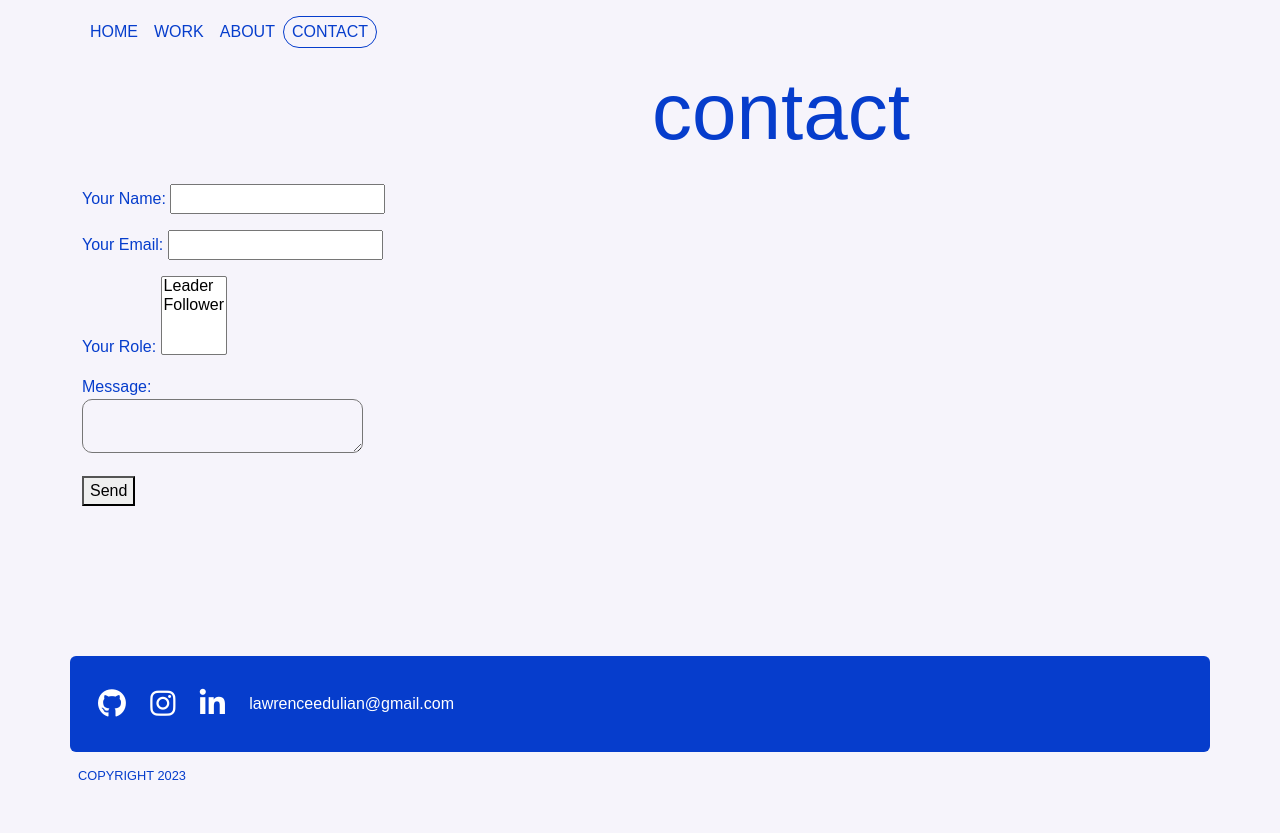
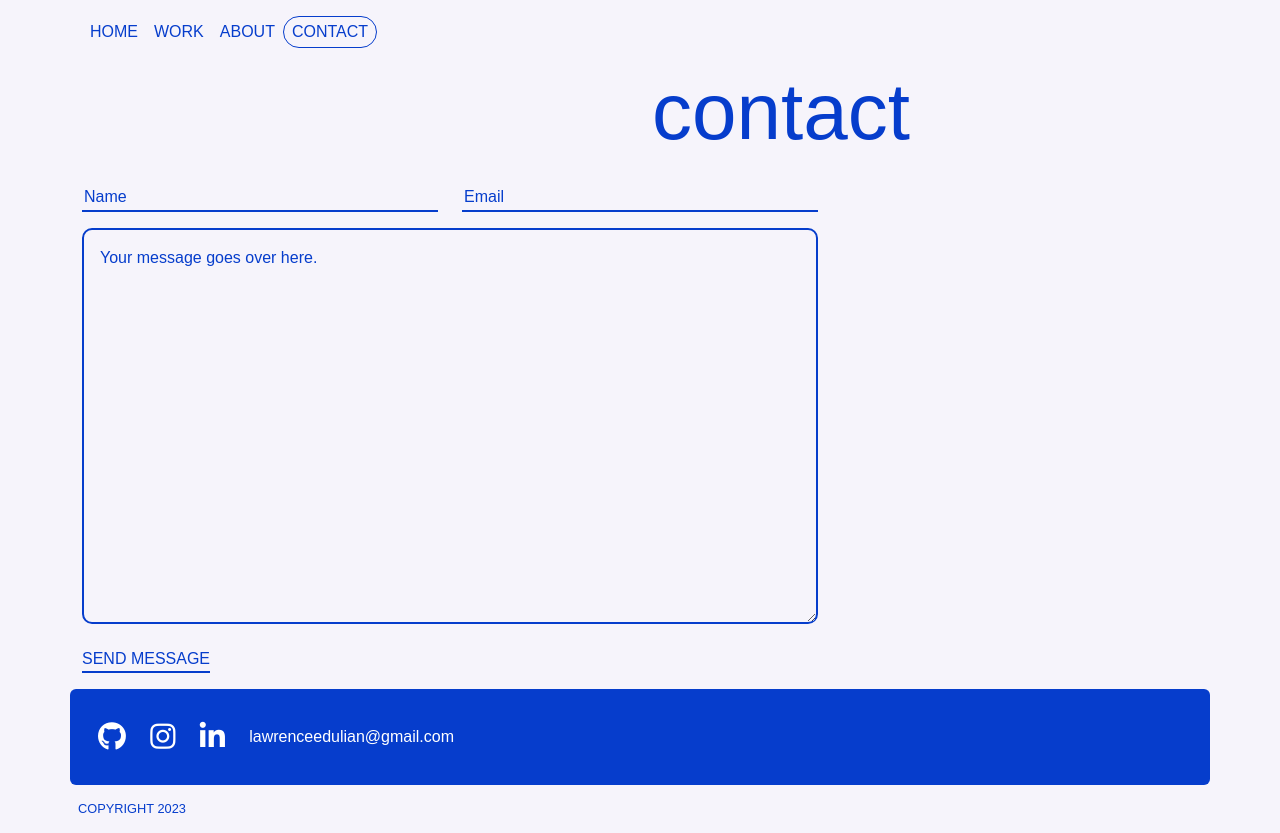
Before and after one commit to lawrencedulian/my-portfolio, a Vue app: page /contact in a window 1280 px wide. Before the commit the page ends 800 px from the top, so only its background shows below. Built offline with nearby package versions, Linux system fonts and the light colour scheme.

Commit message:
fix: contact form add vercel and fontawesome

```diff
--- a/src/pages/ContactPage.vue
+++ b/src/pages/ContactPage.vue
@@ -1,6 +1,33 @@
 <script>
 export default {
     name: "ContactPage",
+    methods: {
+        submitContactForm: function () {
+            const formData = new FormData(document.getElementById('contact'));
+
+            fetch('/api/contact', {
+                method: 'POST',
+                body: formData
+            })
+                .then(response => {
+                    if (response.ok) {
+                        console.log('Contact form submitted successfully');
+                        // Display a success message
+                        alert('Your message has been sent successfully.');
+                        // Clear the form fields
+                        document.getElementById('contact').reset();
+                    } else {
+                        throw new Error('An error occurred while sending your message.');
+                    }
+                })
+                .catch(error => {
+                    console.error('Error sending contact form:', error);
+                    // Handle any errors
+                    alert('An error occurred while sending your message. Please try again later.');
+                });
+        }
+    }
+
 };
 </script>
 
@@ -17,28 +44,8 @@ export default {
         <section class="contact-form mt-3">
             <div class="row">
                 <div class="col-12 col-lg-8 col-md-12">
-                    <form name="contact" method="POST" data-netlify="true">
-                        <p>
-                            <label>Your Name: <input type="text" name="name" /></label>
-                        </p>
-                        <p>
-                            <label>Your Email: <input type="email" name="email" /></label>
-                        </p>
-                        <p>
-                            <label>Your Role: <select name="role[]" multiple>
-                                    <option value="leader">Leader</option>
-                                    <option value="follower">Follower</option>
-                                </select></label>
-                        </p>
-                        <p>
-                            <label>Message: <textarea name="message"></textarea></label>
-                        </p>
-                        <p>
-                            <button type="submit">Send</button>
-                        </p>
-                    </form>
-                    <!--
-                    <form name="contact" method="POST" data-netlify="true">
+                    <form name="contact" method="POST">
+                        <!-- NAME AND EMAIL-->
                         <div class="mb-3 row row-cols-1 row-cols-lg-2 row-cols-md-1">
                             <div class="col">
                                 <label for="name"></label>
@@ -52,6 +59,7 @@ export default {
                             </div>
                         </div>
 
+                        <!-- TEXTAREA -->
                         <div class="mb-3 row">
                             <div class="col">
                                 <label for="message"></label>
@@ -63,7 +71,7 @@ export default {
                                 </div>
                             </div>
                         </div>
-                    </form> -->
+                    </form>
                 </div>
             </div>
 
```
Also changed, not shown: src/api/contact.js (added, +13 -0 lines), 1 other file (tests, documents, lock files or other folders).
